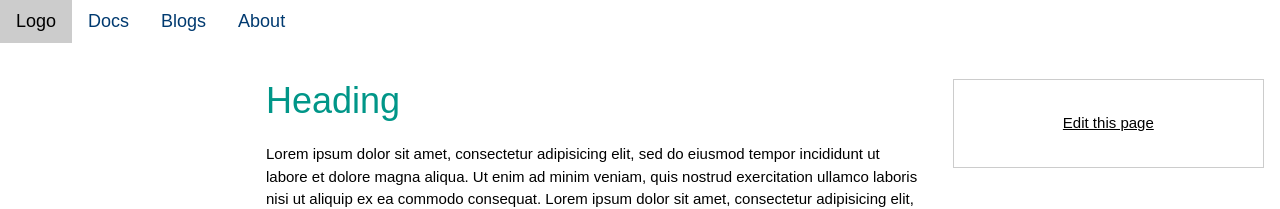
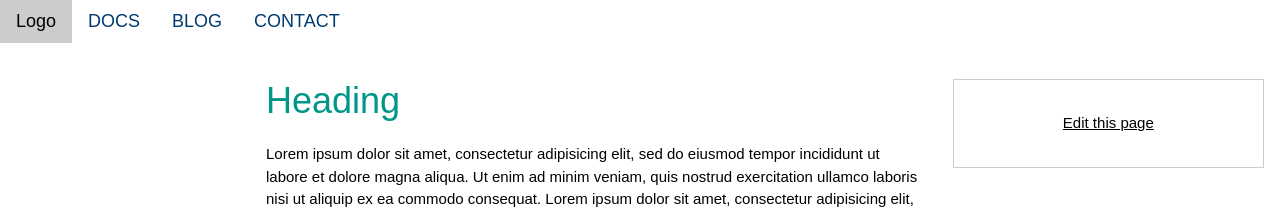
Before and after one commit to daniellegunter/pohlvault.github.io, a Jekyll site: the page built from index.html, in a window 1280 px wide. Shown: the top 209 px of the page. Built offline with Jekyll 4.4.1, drawn with Linux system fonts in a browser that asks for light colours; comment, search, counter and statistics services are not loaded.

Commit message:
Update w3css.html

```diff
--- a/_layouts/w3css.html
+++ b/_layouts/w3css.html
@@ -24,9 +24,9 @@ html,body,h1,h2,h3,h4,h5,h6 {font-family: Myriad pro, sans-serif;}
   <div class="w3-bar w3-theme w3-top w3-left-align w3-large">
     <a class="w3-bar-item w3-button w3-right w3-hide-large w3-hover-white w3-large w3-theme-l1" href="javascript:void(0)" onclick="w3_open()"><i class="fa fa-bars"></i></a>
     <a href="#" class="w3-bar-item w3-button w3-theme-l1">Logo</a>
-    <a href="#" class="w3-bar-item w3-button w3-hide-small w3-hover-white">Docs</a>
-    <a href="#" class="w3-bar-item w3-button w3-hide-small w3-hover-white">Blogs</a>
-    <a href="#" class="w3-bar-item w3-button w3-hide-small w3-hover-white">About</a>
+    <a href="/docs"" class="w3-bar-item w3-button w3-hide-small w3-hover-white">DOCS</a>
+    <a href="/blog" class="w3-bar-item w3-button w3-hide-small w3-hover-white">BLOG</a>
+    <a href="/contact" class="w3-bar-item w3-button w3-hide-small w3-hover-white">CONTACT</a>
     </div>
 </div>
 
```
